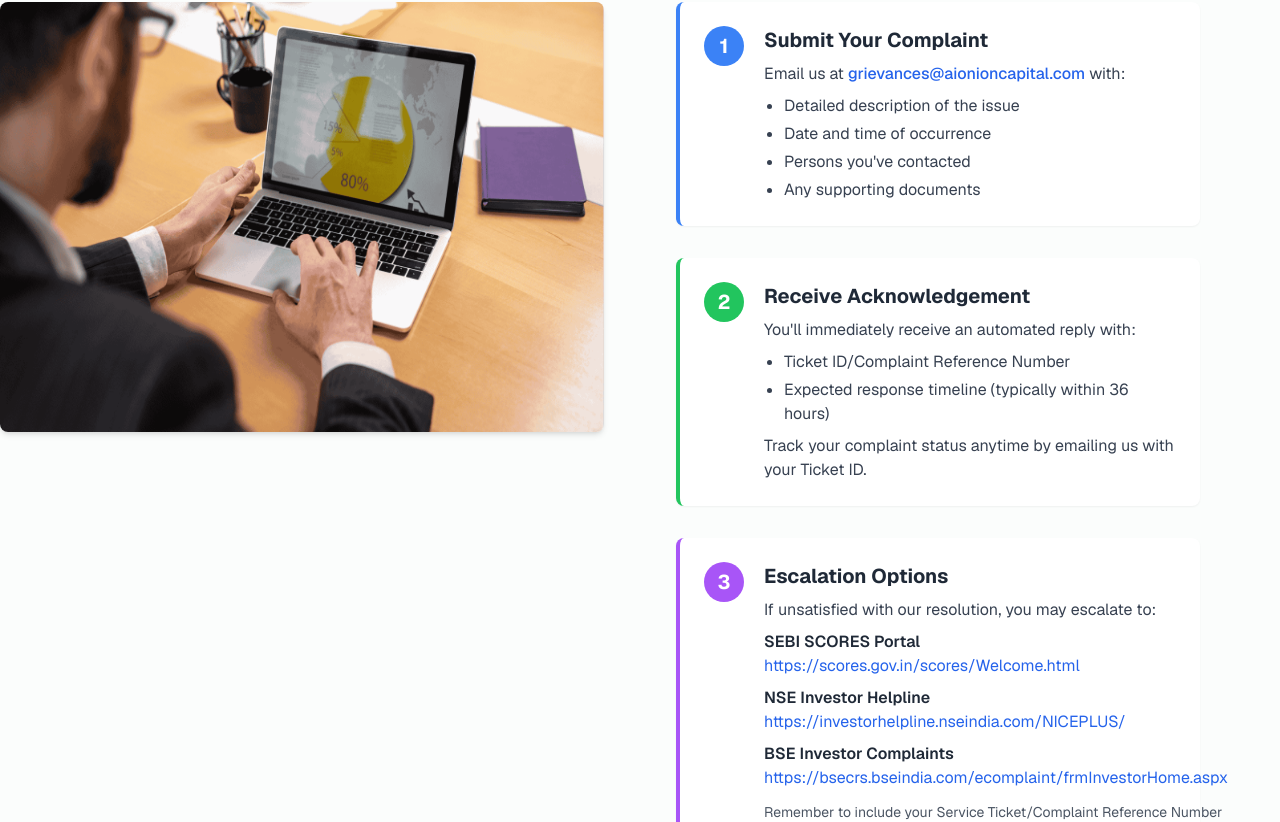
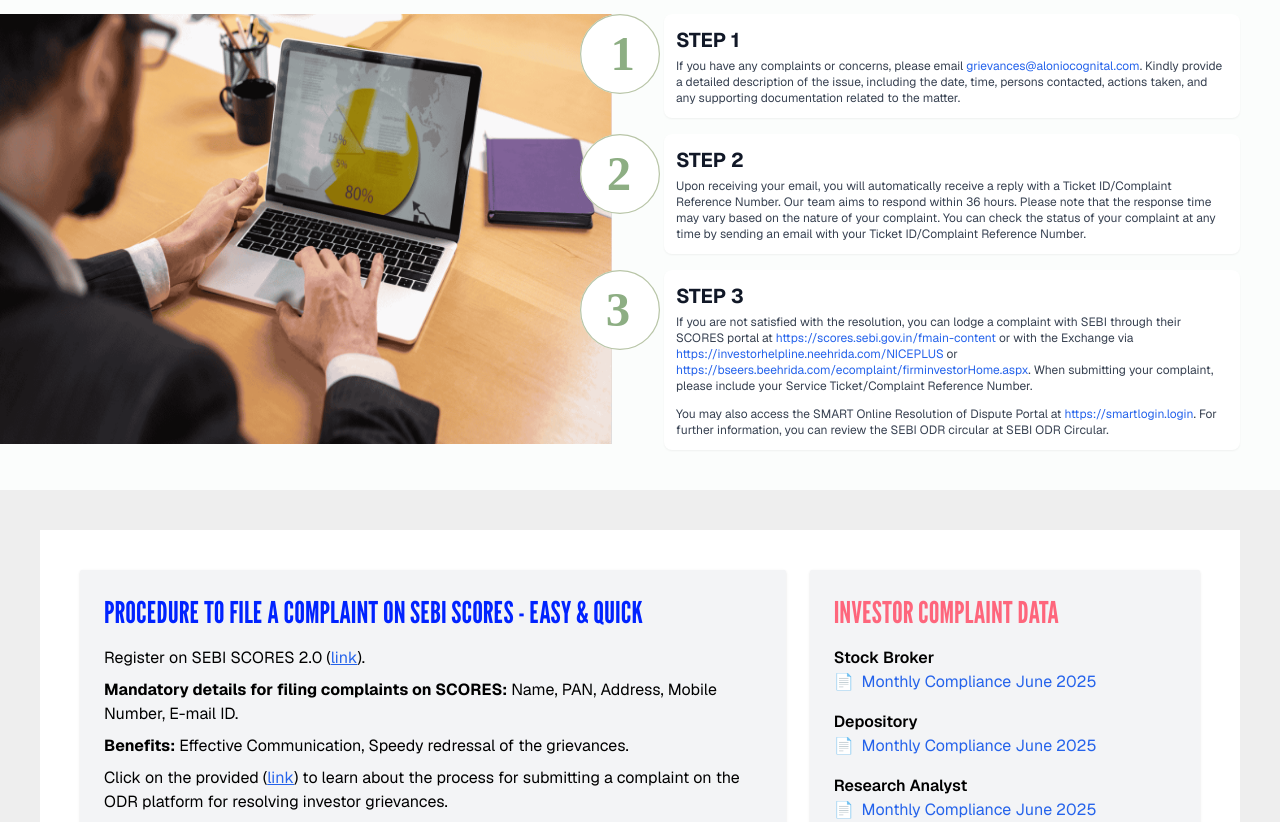
Before and after one commit to Johnrebu/aionioncapital, a Next.js app: page /resources in a window 1280 px wide. Shown: the part 1559-2381 px from the top of the page. Built offline with nearby package versions, Linux system fonts and the light colour scheme.

Commit message:
PROCEDURE FOR FILING A COMPLAINT

```diff
--- a/src/app/resources/page.tsx
+++ b/src/app/resources/page.tsx
@@ -231,20 +231,18 @@ export default function Resources() {
           id="find-complaint"
         >
           <div className="text-center xl:px-0 px-10">
-            <h2 className="text-[#484848] font-bold uppercase xl:text-[3rem] text-[2.5rem] font-secondary text-center">
-              Procedure for filing a complaint
-            </h2>
-            <p className="text-lg mt-4 text-gray-600 max-w-4xl mx-auto">
-              Follow these simple steps to submit a complaint and track its
-              status
-            </p>
+            <div className="text-[#484848] font-bold uppercase xl:text-[3rem] text-[2.5rem] font-secondary  text-center">
+              Procedure for filing a complaint on designated email ID and
+              <br className="hidden xl:block lg:block" /> finding out the status
+              of the complaint
+            </div>
           </div>
 
-          <div className="grid xl:grid-cols-2 lg:grid-cols-2 grid-cols-1 mt-8 gap-8">
+          <div className="grid xl:grid-cols-2 lg:grid-cols-2 grid-cols-1 mt-4 gap-4">
             {/* Left side - Image */}
             <div className="flex justify-center">
               <Image
-                className="xl:w-[800px] lg:h-[420px] xl:h-[430px] rounded-lg shadow-md"
+                className="xl:w-[800px] lg:h-[420px] xl:h-[430px] "
                 src="/resources/resourcebg.png"
                 alt="Complaint process illustration"
                 width={800}
@@ -252,111 +250,110 @@ export default function Resources() {
               />
             </div>
 
-            {/* Right side - Steps (Redesigned) */}
-            <div className="xl:px-10 lg:px-10 px-6 space-y-8">
+            <div className="space-y-4">
               {/* Step 1 */}
-              <div className="flex gap-5 items-start bg-white p-6 rounded-lg shadow-sm border-l-4 border-blue-500">
-                <div className="flex-shrink-0 bg-blue-500 text-white rounded-full w-10 h-10 flex items-center justify-center font-bold text-xl">
-                  1
+              <div className="flex gap-1 -ml-12 items-start">
+                <div className="flex-shrink-0">
+                  <Image
+                    src="/resources/one.svg"
+                    alt="Step 1"
+                    width={80}
+                    height={80}
+                  />
                 </div>
-                <div>
-                  <h3 className="text-xl font-bold text-gray-800 mb-2">
-                    Submit Your Complaint
-                  </h3>
-                  <p className="text-gray-700">
-                    Email us at{" "}
-                    <a
-                      href="mailto:grievances@aionioncapital.com"
-                      className="text-blue-600 hover:underline font-medium"
-                    >
-                      grievances@aionioncapital.com
-                    </a>{" "}
-                    with:
+                <div className="bg-white p-3 rounded-lg shadow-sm flex-1">
+                  <h2 className="text-xl font-bold text-gray-900 mb-1">
+                    STEP 1
+                  </h2>
+                  <p className="text-gray-700 text-xs">
+                    If you have any complaints or concerns, please email{" "}
+                    <span className="text-blue-600">
+                      grievances@aloniocognital.com
+                    </span>
+                    . Kindly provide a detailed description of the issue,
+                    including the date, time, persons contacted, actions taken,
+                    and any supporting documentation related to the matter.
                   </p>
-                  <ul className="list-disc pl-5 mt-2 space-y-1 text-gray-700">
-                    <li>Detailed description of the issue</li>
-                    <li>Date and time of occurrence</li>
-                    <li>Persons you've contacted</li>
-                    <li>Any supporting documents</li>
-                  </ul>
                 </div>
               </div>
 
               {/* Step 2 */}
-              <div className="flex gap-5 items-start bg-white p-6 rounded-lg shadow-sm border-l-4 border-green-500">
-                <div className="flex-shrink-0 bg-green-500 text-white rounded-full w-10 h-10 flex items-center justify-center font-bold text-xl">
-                  2
+              <div className="flex gap-1 -ml-12 items-start">
+                <div className="flex-shrink-0">
+                  <Image
+                    src="/resources/two.svg"
+                    alt="Step 2"
+                    width={80}
+                    height={80}
+                  />
                 </div>
-                <div>
-                  <h3 className="text-xl font-bold text-gray-800 mb-2">
-                    Receive Acknowledgement
-                  </h3>
-                  <p className="text-gray-700">
-                    You'll immediately receive an automated reply with:
-                  </p>
-                  <ul className="list-disc pl-5 mt-2 space-y-1 text-gray-700">
-                    <li>Ticket ID/Complaint Reference Number</li>
-                    <li>
-                      Expected response timeline (typically within 36 hours)
-                    </li>
-                  </ul>
-                  <p className="mt-2 text-gray-700">
-                    Track your complaint status anytime by emailing us with your
-                    Ticket ID.
+                <div className="bg-white p-3 rounded-lg shadow-sm flex-1">
+                  <h2 className="text-xl font-bold text-gray-900 mb-1">
+                    STEP 2
+                  </h2>
+                  <p className="text-gray-700 text-xs">
+                    Upon receiving your email, you will automatically receive a
+                    reply with a Ticket ID/Complaint Reference Number. Our team
+                    aims to respond within 36 hours. Please note that the
+                    response time may vary based on the nature of your
+                    complaint. You can check the status of your complaint at any
+                    time by sending an email with your Ticket ID/Complaint
+                    Reference Number.
                   </p>
                 </div>
               </div>
 
               {/* Step 3 */}
-              <div className="flex gap-5 items-start bg-white p-6 rounded-lg shadow-sm border-l-4 border-purple-500">
-                <div className="flex-shrink-0 bg-purple-500 text-white rounded-full w-10 h-10 flex items-center justify-center font-bold text-xl">
-                  3
+              <div className="flex gap-1 -ml-12 items-start">
+                <div className="flex-shrink-0">
+                  <Image
+                    src="/resources/three.svg"
+                    alt="Step 3"
+                    width={80}
+                    height={80}
+                  />
                 </div>
-                <div>
-                  <h3 className="text-xl font-bold text-gray-800 mb-2">
-                    Escalation Options
-                  </h3>
-                  <p className="text-gray-700">
-                    If unsatisfied with our resolution, you may escalate to:
+                <div className="bg-white p-3 rounded-lg shadow-sm flex-1">
+                  <h2 className="text-xl font-bold text-gray-900 mb-1">
+                    STEP 3
+                  </h2>
+                  <p className="text-gray-700 text-xs">
+                    If you are not satisfied with the resolution, you can lodge
+                    a complaint with SEBI through their SCORES portal at{" "}
+                    <a
+                      href="https://scores.sebi.gov.in/fmain-content"
+                      className="text-blue-600 hover:underline"
+                    >
+                      https://scores.sebi.gov.in/fmain-content
+                    </a>{" "}
+                    or with the Exchange via{" "}
+                    <a
+                      href="https://investorhelpline.neehrida.com/NICEPLUS"
+                      className="text-blue-600 hover:underline"
+                    >
+                      https://investorhelpline.neehrida.com/NICEPLUS
+                    </a>{" "}
+                    or{" "}
+                    <a
+                      href="https://bseers.beehrida.com/ecomplaint/firminvestorHome.aspx"
+                      className="text-blue-600 hover:underline"
+                    >
+                      https://bseers.beehrida.com/ecomplaint/firminvestorHome.aspx
+                    </a>
+                    . When submitting your complaint, please include your
+                    Service Ticket/Complaint Reference Number.
                   </p>
-                  <div className="mt-2 space-y-2">
-                    <div>
-                      <h4 className="font-semibold text-gray-800">
-                        SEBI SCORES Portal
-                      </h4>
-                      <a
-                        href="https://scores.gov.in/scores/Welcome.html"
-                        className="text-blue-600 hover:underline block"
-                      >
-                        https://scores.gov.in/scores/Welcome.html
-                      </a>
-                    </div>
-                    <div>
-                      <h4 className="font-semibold text-gray-800">
-                        NSE Investor Helpline
-                      </h4>
-                      <a
-                        href="https://investorhelpline.nseindia.com/NICEPLUS/"
-                        className="text-blue-600 hover:underline block"
-                      >
-                        https://investorhelpline.nseindia.com/NICEPLUS/
-                      </a>
-                    </div>
-                    <div>
-                      <h4 className="font-semibold text-gray-800">
-                        BSE Investor Complaints
-                      </h4>
-                      <a
-                        href="https://bsecrs.bseindia.com/ecomplaint/frmInvestorHome.aspx"
-                        className="text-blue-600 hover:underline block"
-                      >
-                        https://bsecrs.bseindia.com/ecomplaint/frmInvestorHome.aspx
-                      </a>
-                    </div>
-                  </div>
-                  <p className="mt-3 text-sm text-gray-600">
-                    Remember to include your Service Ticket/Complaint Reference
-                    Number when escalating.
+                  <p className="mt-3 text-gray-700 text-xs">
+                    You may also access the SMART Online Resolution of Dispute
+                    Portal at{" "}
+                    <a
+                      href="https://smartlogin.login"
+                      className="text-blue-600 hover:underline"
+                    >
+                      https://smartlogin.login
+                    </a>
+                    . For further information, you can review the SEBI ODR
+                    circular at SEBI ODR Circular.
                   </p>
                 </div>
               </div>
@@ -809,4 +806,4 @@ export default function Resources() {
       </div>
     </div>
   );
-};
+}
```
